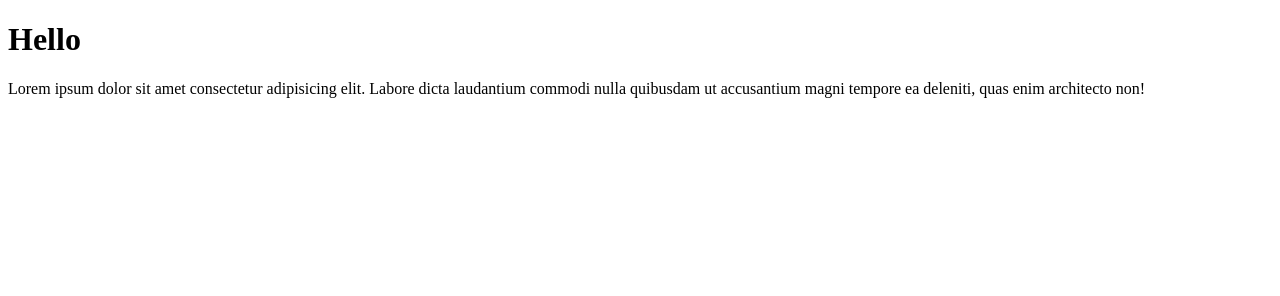
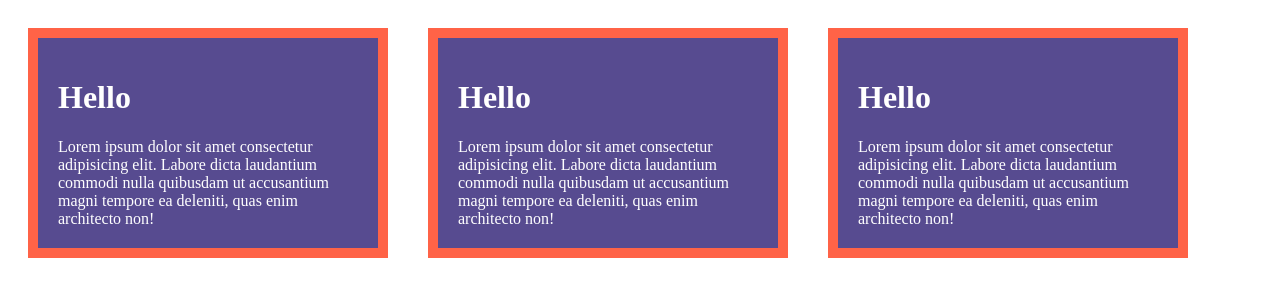
Before and after one commit to muhammadranju/learning-html-css, a plain HTML site: page demo.html in a window 1280 px wide. Drawn offline with Linux system fonts and the light colour scheme.

Commit message:
Add multiple div elements with class "my_div" in demo.html

```diff
--- a/demo.html
+++ b/demo.html
@@ -7,7 +7,19 @@
     <link rel="stylesheet" href="demo.css" />
   </head>
   <body>
-    <div>
+    <div class="my_div">
+      <h1>Hello</h1>
+      Lorem ipsum dolor sit amet consectetur adipisicing elit. Labore dicta
+      laudantium commodi nulla quibusdam ut accusantium magni tempore ea
+      deleniti, quas enim architecto non!
+    </div>
+    <div class="my_div">
+      <h1>Hello</h1>
+      Lorem ipsum dolor sit amet consectetur adipisicing elit. Labore dicta
+      laudantium commodi nulla quibusdam ut accusantium magni tempore ea
+      deleniti, quas enim architecto non!
+    </div>
+    <div class="my_div">
       <h1>Hello</h1>
       Lorem ipsum dolor sit amet consectetur adipisicing elit. Labore dicta
       laudantium commodi nulla quibusdam ut accusantium magni tempore ea
```
